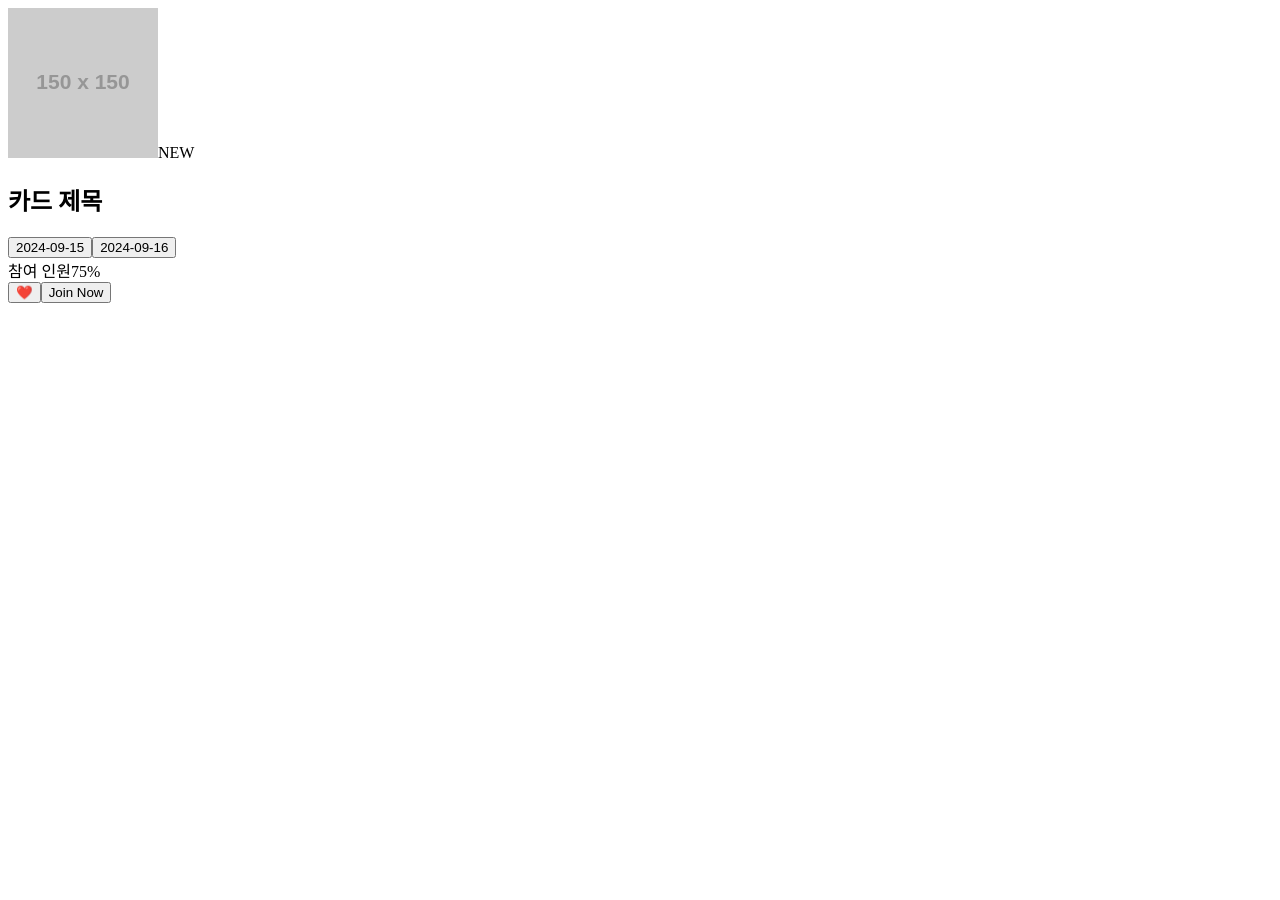
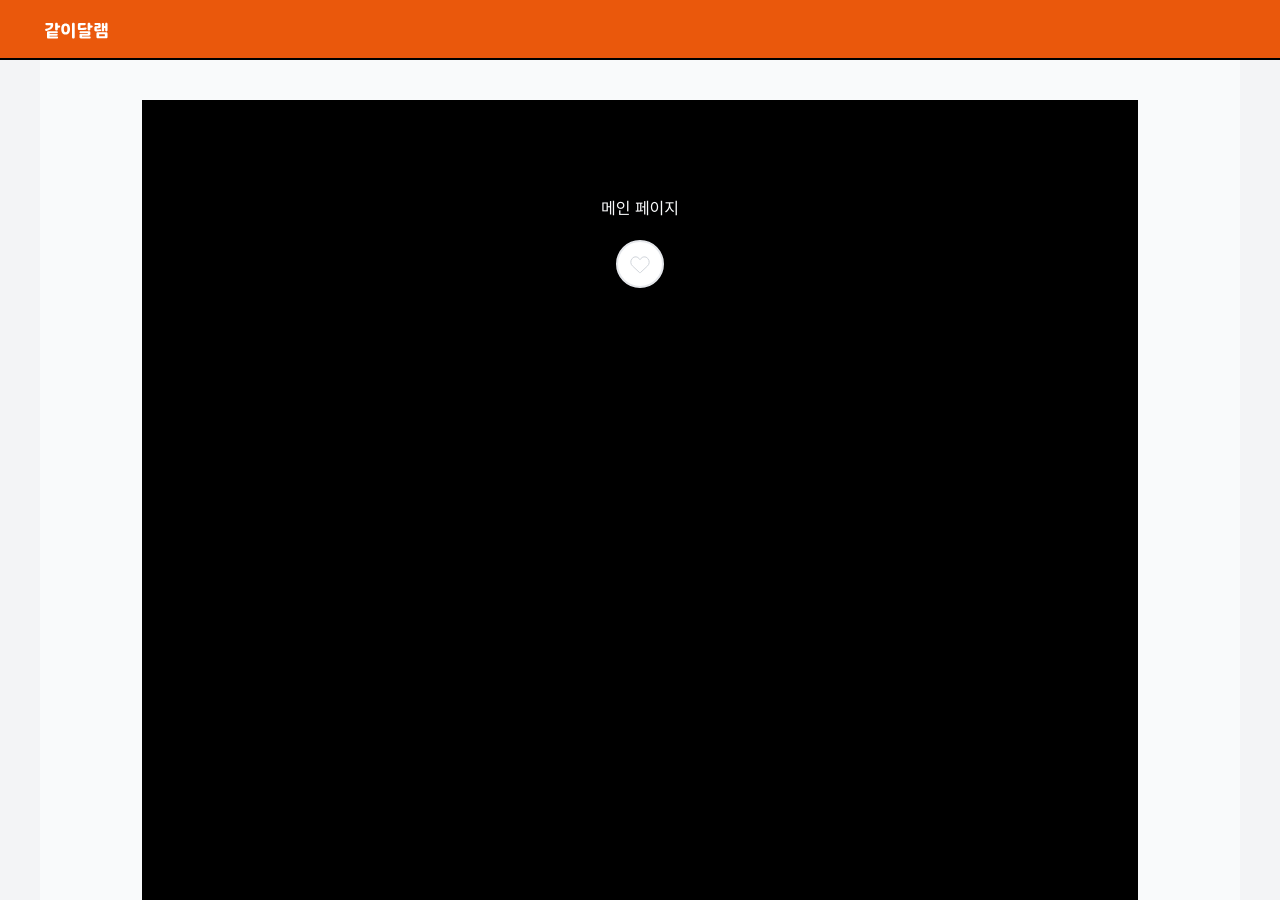
Before and after one commit to yeonna18k/relax-together-front, a Next.js app: page / in a window 1280 px wide. Before the commit the page ends 800 px from the top, so only its background shows below. Built offline with nearby package versions, Linux system fonts and the light colour scheme.

Commit message:
feat: 테스트코드 수정완료

```diff
--- a/src/app/layout.tsx
+++ b/src/app/layout.tsx
@@ -1,58 +1,31 @@
-// 카드 컴포넌트
-const Card = () => {
-  return (
-    <div className="relative flex rounded-lg border p-4 shadow-lg">
-      {/* 왼쪽 이미지와 뱃지 */}
-      <div className="relative w-1/3">
-        <img
-          src="https://via.placeholder.com/150"
-          alt="Card Image"
-          className="h-full w-full rounded-lg object-cover"
-        />
-        <span className="absolute left-2 top-2 rounded bg-yellow-500 px-2 py-1 text-xs text-white">
-          NEW
-        </span>
-      </div>
+import Context from '@/app/context';
+import Header from '@/app/header';
+import Container from '@/shared/layout/Container';
+import type { Metadata } from 'next';
+import { Inter } from 'next/font/google';
+import './globals.css';
 
-      {/* 오른쪽 콘텐츠 */}
-      <div className="ml-4 flex w-2/3 flex-col justify-between">
-        {/* 상단: 제목, 날짜 선택 */}
-        <div>
-          <h2 className="mb-2 text-xl font-bold">카드 제목</h2>
-          <div className="mb-4 flex space-x-2">
-            <button className="rounded bg-gray-200 px-3 py-1">
-              2024-09-15
-            </button>
-            <button className="rounded bg-gray-200 px-3 py-1">
-              2024-09-16
-            </button>
-          </div>
-        </div>
+const inter = Inter({ subsets: ['latin'] });
 
-        {/* 프로그레스 바 */}
-        <div className="mb-4">
-          <div className="mb-1 flex justify-between">
-            <span className="text-sm font-medium">참여 인원</span>
-            <span className="text-sm font-medium">75%</span>
-          </div>
-          <div className="h-2.5 w-full rounded-full bg-gray-200">
-            <div
-              className="h-2.5 rounded-full bg-blue-600"
-              style={{ width: '75%' }}
-            ></div>
-          </div>
-        </div>
-
-        {/* 찜하기 버튼 */}
-        <button className="absolute right-2 top-2 text-gray-600">❤️</button>
-
-        {/* Join Now 버튼 */}
-        <button className="mt-4 rounded-lg bg-blue-500 px-4 py-2 text-white">
-          Join Now
-        </button>
-      </div>
-    </div>
-  );
+export const metadata: Metadata = {
+  title: '같이 달램',
+  description:
+    '유저가 바쁜 일상 속 휴식을 위한 다양한 모임을 탐색하고 참여하며, 직접 모임을 개설하고 리뷰를 생성할 수 있는 서비스입니다.',
 };
 
-export default Card;
+export default function RootLayout({
+  children,
+}: Readonly<{
+  children: React.ReactNode;
+}>) {
+  return (
+    <html lang="ko">
+      <body className={`${inter.className} bg-background`}>
+        <Context>
+          <Header />
+          <Container>{children}</Container>
+        </Context>
+      </body>
+    </html>
+  );
+}
```
Also changed, not shown: src/shared/mock/mockLocalStrage.ts (deleted, +0 -29 lines), src/shared/ui/alert-dialog.tsx (added).
